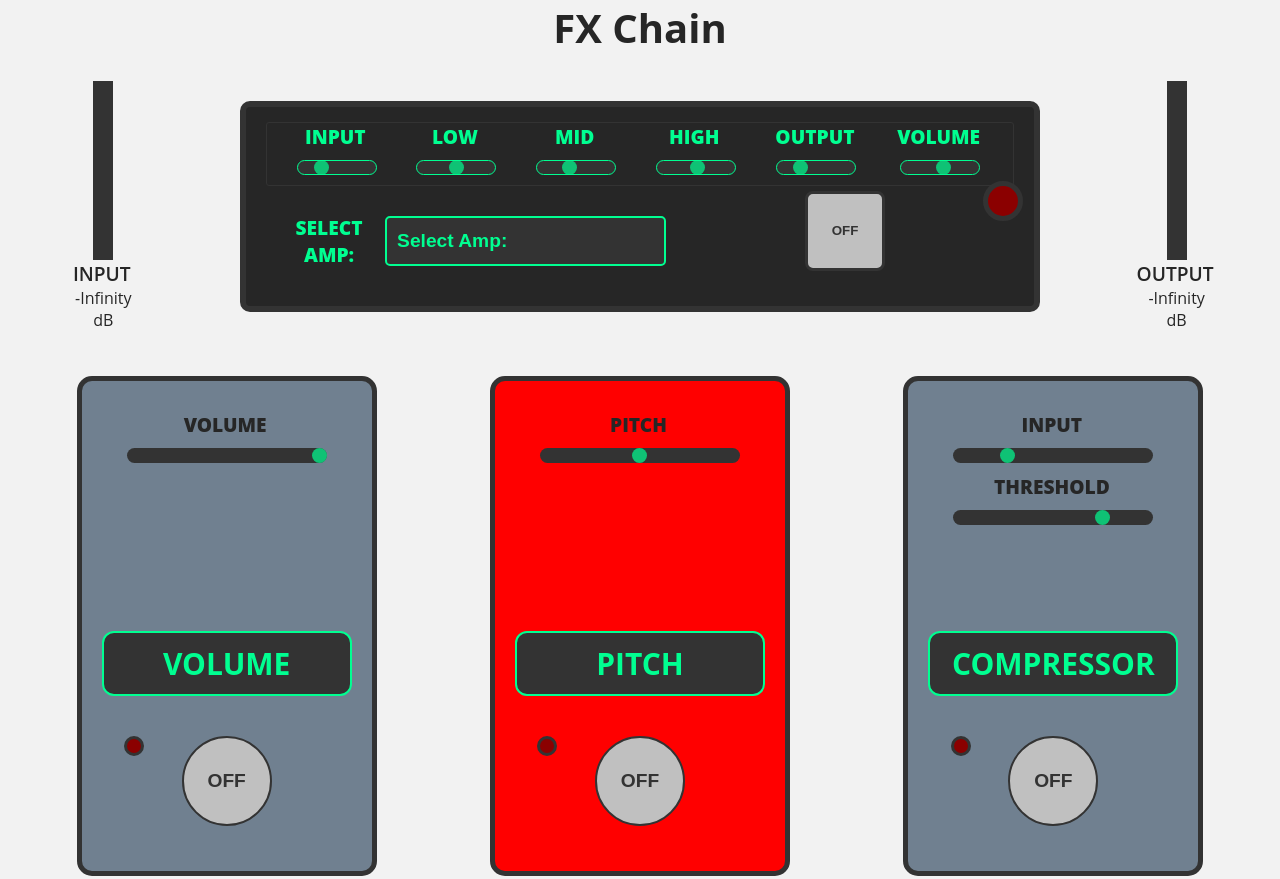
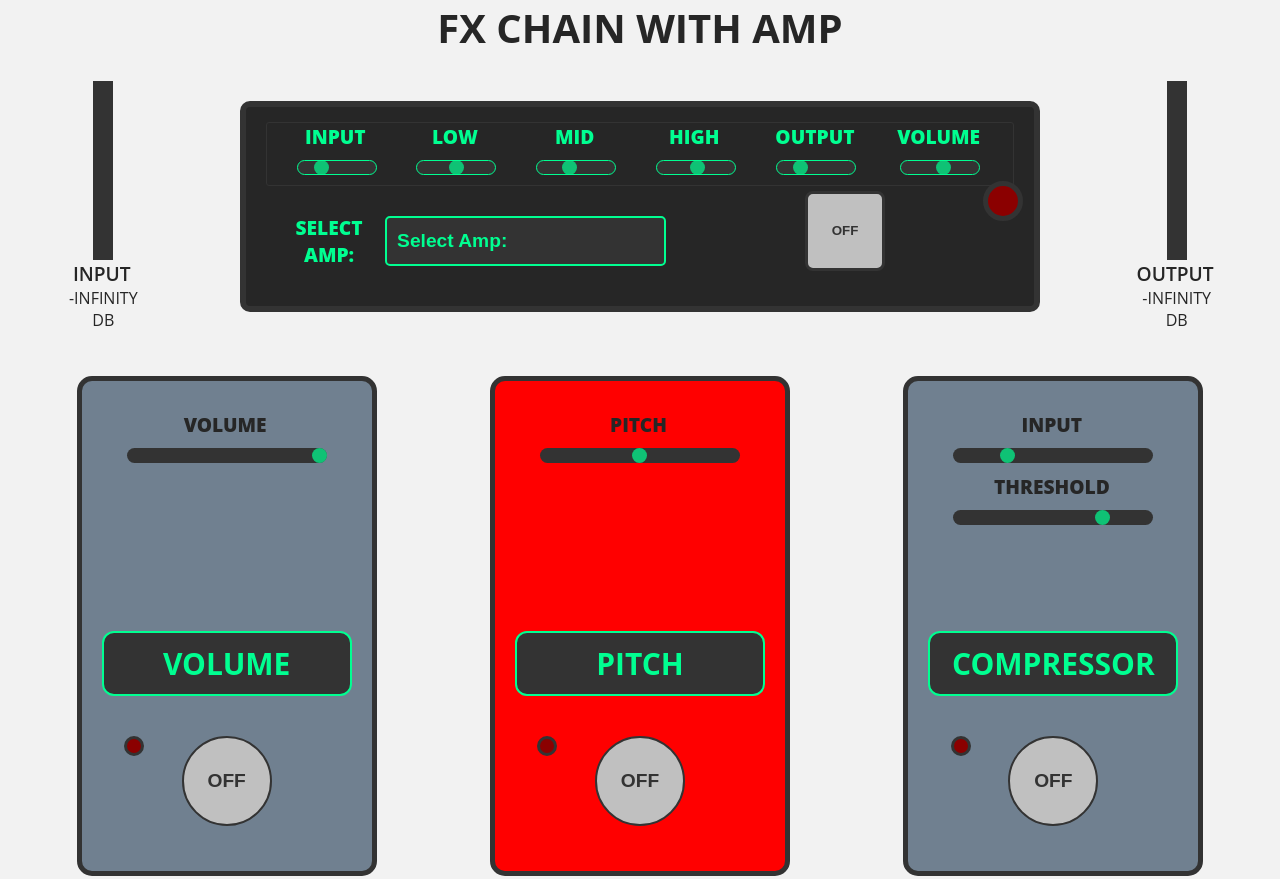
Before and after one commit to blosmusic/FX-Chain, a plain HTML site: page index.html in a window 1280 px wide. Shown: the top 879 px of the page. Drawn offline with nearby package versions, Linux system fonts and the light colour scheme; no server answers.

Commit message:
title change

```diff
--- a/assets/style.css
+++ b/assets/style.css
@@ -11,6 +11,7 @@ body {
   color: #262626;
   text-align: center;
   height: 100vh;
+  text-transform: uppercase;
 }
 
 h1 {
--- a/index.html
+++ b/index.html
@@ -5,10 +5,10 @@
     <meta name="viewport" content="width=device-width, initial-scale=1.0">
     <link rel="stylesheet" type="text/css" href="./assets/style.css">
     <script src="https://cdnjs.cloudflare.com/ajax/libs/tone/14.8.40/Tone.js"></script>
-    <title>FX Chain</title>
+    <title>FX Chain with Amp</title>
 </head>
 <body>
-  <h1>FX Chain</h1>
+  <h1>FX Chain with Amp</h1>
   <div class="audio-container">
     <!-- input meter -->
     <div class="meter-container">
```
